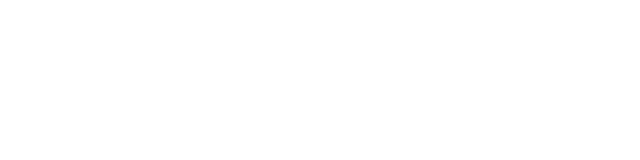
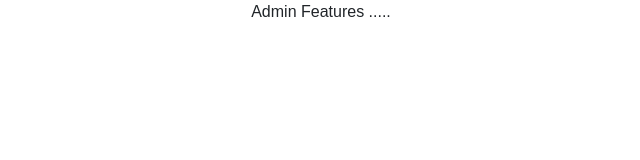
Before and after one commit to Nifras365/laptop-store-react-spring, a React (Create React App) app in the folder frontend/: page /admin/dashboard in a window 1280 px wide. Before the commit this address had no page. Shown: the top 160 px of the page, without its empty margins (319-959 px from the left). Built offline with nearby package versions, Linux system fonts and the light colour scheme.

Commit message:
admin-dashboard

```diff
--- a/frontend/src/App.js
+++ b/frontend/src/App.js
@@ -4,6 +4,7 @@
 import Login from './pages/login';
 import Register from './pages/register';
 import Cart from './pages/cart';
+import Dashboard from './admin/Dashboard';
 
 function App() {
   return (
@@ -14,6 +15,7 @@
           <Route path='/login' element={<Login/>}/>
           <Route path='/register' element={<Register/>}/>
           <Route path='/cart' element={<Cart/>}/>
+          <Route path='/admin/dashboard' element={<Dashboard/>}/>
         </Routes>
       </BrowserRouter>
     </div>
--- a/frontend/src/admin/Dashboard.jsx
+++ b/frontend/src/admin/Dashboard.jsx
@@ -0,0 +1,11 @@
+import React from "react";
+
+const Dashboard = () => {
+    return(
+        <div>
+            Admin Features .....
+        </div>
+    )
+}
+
+export default Dashboard;
```
